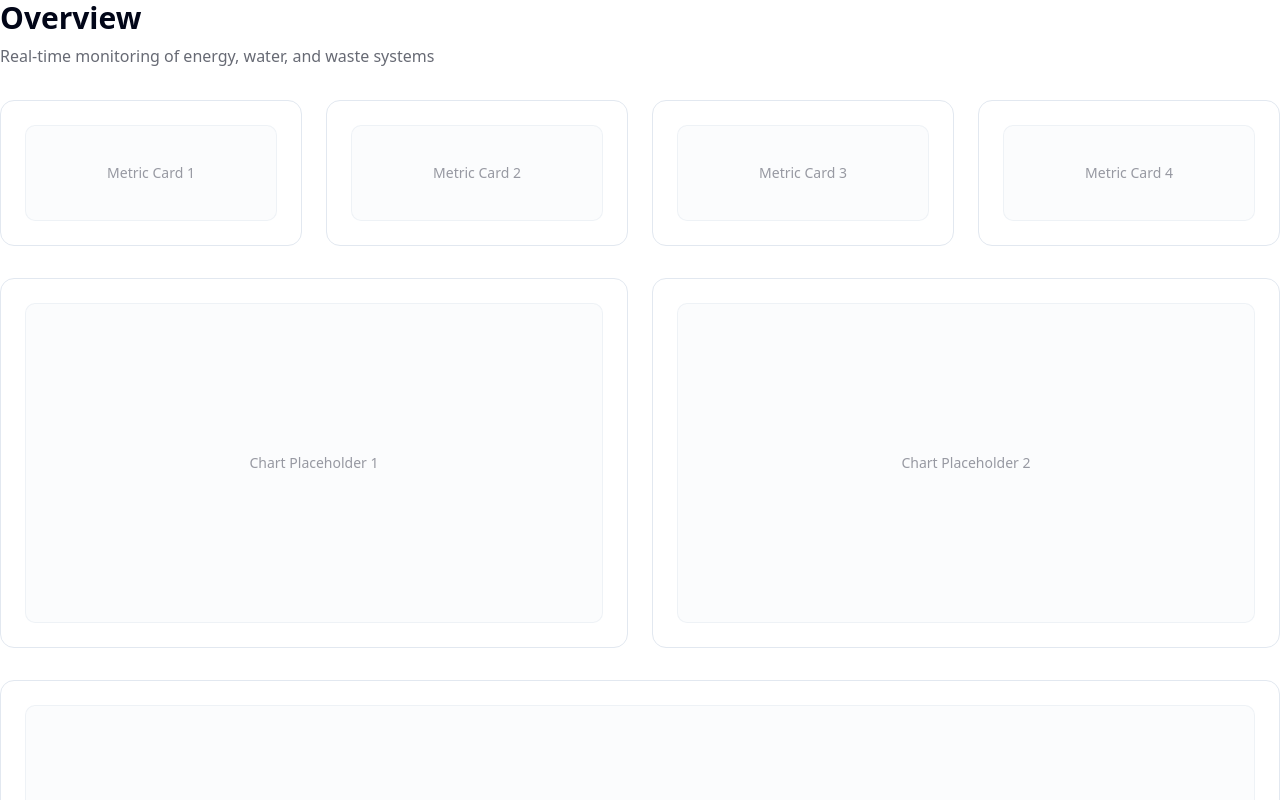
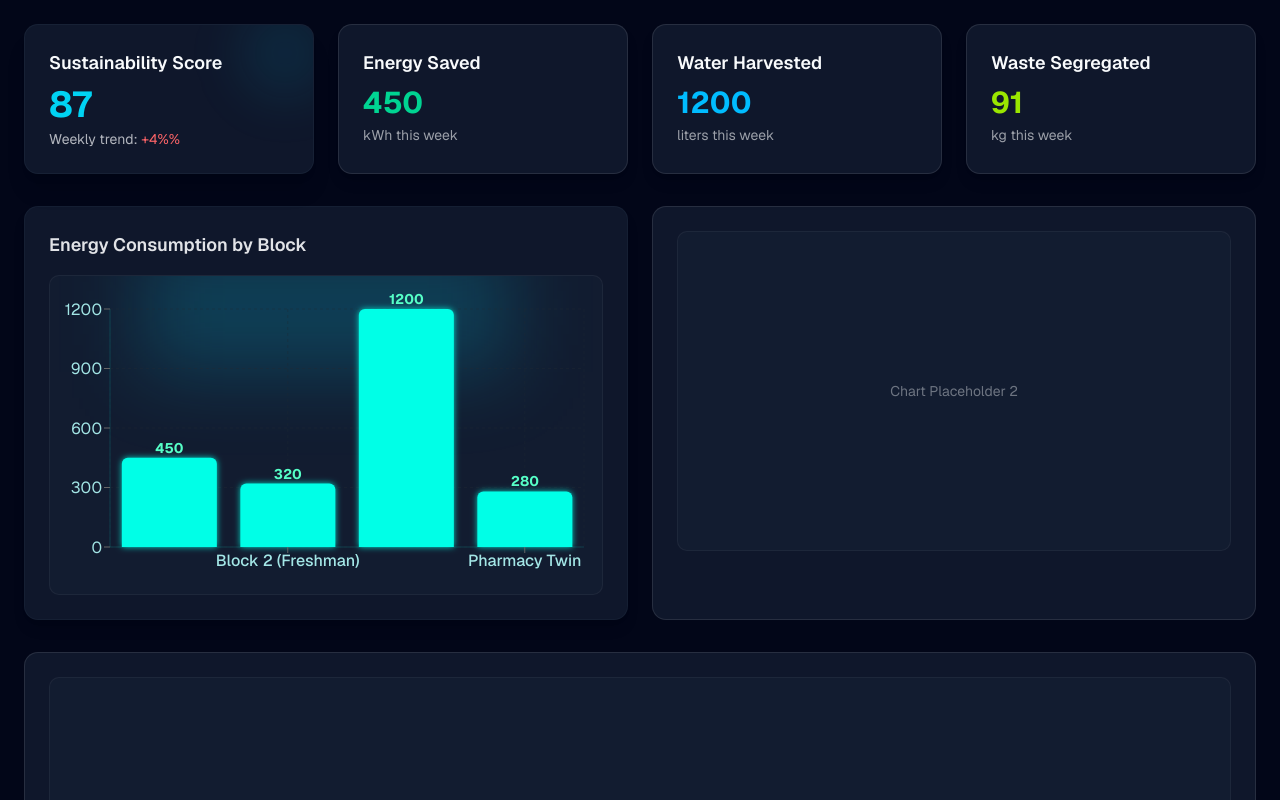
Before and after one commit to Nikhileshhh2603/green-campus-gcet, a Next.js app: page / in a window 1280 px wide. Shown: the top 800 px of the page. Built offline with nearby package versions, Linux system fonts and the light colour scheme.

Commit message:
CHARTS ARE ALIVE AND HYDRATED

```diff
--- a/app/layout.tsx
+++ b/app/layout.tsx
@@ -23,7 +23,7 @@ export default function RootLayout({
   children: React.ReactNode;
 }>) {
   return (
-    <html lang="en"className="dark">
+    <html lang="en" className="dark" suppressHydrationWarning>
       <body
         className={`${geistSans.variable} ${geistMono.variable} antialiased`}
       >
--- a/components/dashboard-layout.tsx
+++ b/components/dashboard-layout.tsx
@@ -1,43 +1,145 @@
-import type { Metadata } from 'next'
+'use client';
+
+import React, { useState, useEffect } from 'react';
+// Import Recharts
+import { BarChart, Bar, XAxis, YAxis, Tooltip, ResponsiveContainer, CartesianGrid } from 'recharts';
 import { Geist, Geist_Mono } from 'next/font/google';
-
 
 const _geist = Geist({ subsets: ["latin"] });
 const _geistMono = Geist_Mono({ subsets: ["latin"] });
 
-export const metadata: Metadata = {
-  title: 'GCET Command Center',
-  description: 'Premium dark-mode admin dashboard for resource management',
-  generator: 'v0.app',
-  icons: {
-    icon: [
-      {
-        url: '/icon-light-32x32.png',
-        media: '(prefers-color-scheme: light)',
-      },
-      {
-        url: '/icon-dark-32x32.png',
-        media: '(prefers-color-scheme: dark)',
-      },
-      {
-        url: '/icon.svg',
-        type: 'image/svg+xml',
-      },
-    ],
-    apple: '/apple-icon.png',
-  },
+export default function DashboardLayout({ children }: { children: React.ReactNode }) {
+  const [isMounted, setIsMounted] = useState(false);
+  const [data, setData] = useState<any>(null);
+  const [loading, setLoading] = useState(true);
+
+  useEffect(() => {
+    setIsMounted(true);
+  }, []);
+
+  useEffect(() => {
+    fetch('/api/data')
+      .then(res => res.json())
+      .then(json => {
+        setData(json);
+        setLoading(false);
+      })
+      .catch(() => setLoading(false));
+  }, []);
+
+  // Prevent hydration mismatch, per React best practices
+  if (!isMounted) return null;
+
+  if (loading || !data) {
+    return (
+      <div className="min-h-screen flex items-center justify-center bg-background">
+        <div className="text-2xl md:text-4xl font-bold text-cyan-400 drop-shadow-glow animate-pulse text-center">
+          Connecting to GCET Server...
+        </div>
+      </div>
+    );
+  }
+
+  const { sustainabilityScore, weeklyTrend, metrics, blocks } = data;
+
+  return (
+    <div className="min-h-screen bg-background font-sans antialiased p-6">
+      {/* Metric Cards Grid */}
+      <div className="grid grid-cols-1 md:grid-cols-2 lg:grid-cols-4 gap-6 mb-8">
+        {/* Sustainability Score Card */}
+        <div className="bg-card border border-accent/60 rounded-xl p-6 shadow-xl hover:border-accent/80 transition-colors relative overflow-hidden">
+          <div className="absolute -top-5 -right-5 w-24 h-24 rounded-full bg-cyan-500/10 blur-xl pointer-events-none" />
+          <h2 className="text-foreground mb-2 text-lg font-semibold">
+            Sustainability Score
+          </h2>
+          <div className="text-4xl font-bold text-cyan-400 drop-shadow-glow">{sustainabilityScore}</div>
+          <div className="mt-1 text-sm text-foreground/70">
+            Weekly trend:{' '}
+            <span className={weeklyTrend >= 0 ? 'text-green-400' : 'text-red-400'}>
+              {weeklyTrend > 0 ? '+' : ''}{weeklyTrend}%
+            </span>
+          </div>
+        </div>
+        {/* Energy Saved */}
+        <div className="bg-card border border-border rounded-xl p-6 shadow-lg hover:border-accent/50 transition-colors">
+          <h2 className="text-foreground mb-2 text-lg font-semibold">
+            Energy Saved
+          </h2>
+          <div className="text-3xl font-bold text-emerald-400 drop-shadow-glow">{metrics.energySaved}</div>
+          <div className="mt-1 text-sm text-foreground/60">kWh this week</div>
+        </div>
+        {/* Water Harvested */}
+        <div className="bg-card border border-border rounded-xl p-6 shadow-lg hover:border-accent/50 transition-colors">
+          <h2 className="text-foreground mb-2 text-lg font-semibold">
+            Water Harvested
+          </h2>
+          <div className="text-3xl font-bold text-sky-400 drop-shadow-glow">{metrics.waterHarvested}</div>
+          <div className="mt-1 text-sm text-foreground/60">liters this week</div>
+        </div>
+        {/* Waste Segregated */}
+        <div className="bg-card border border-border rounded-xl p-6 shadow-lg hover:border-accent/50 transition-colors">
+          <h2 className="text-foreground mb-2 text-lg font-semibold">
+            Waste Segregated
+          </h2>
+          <div className="text-3xl font-bold text-lime-400 drop-shadow-glow">{metrics.wasteSegregated}</div>
+          <div className="mt-1 text-sm text-foreground/60">kg this week</div>
+        </div>
+      </div>
+
+      {/* Charts Grid Section */}
+      <div className="grid grid-cols-1 lg:grid-cols-2 gap-6 mb-8">
+        {/* BarChart for Block Energy */}
+        <div className="bg-card border border-accent/50 rounded-xl p-6 shadow-lg transition-colors flex flex-col">
+          <h2 className="text-foreground/90 text-lg font-semibold mb-4">
+            Energy Consumption by Block
+          </h2>
+          <div className="h-80 flex items-center justify-center bg-secondary/30 rounded-lg border border-border/50 relative overflow-hidden">
+            <div className="absolute -top-8 left-1/2 -translate-x-1/2 w-2/3 h-32 bg-cyan-400/20 blur-2xl pointer-events-none" />
+            <ResponsiveContainer width="100%" height={300}>
+              <BarChart data={blocks} margin={{ top: 24, right: 18, left: 0, bottom: 8 }}>
+                <defs>
+                  <filter id="glow-bar" x="-20%" y="-20%" width="140%" height="140%">
+                    <feDropShadow dx="0" dy="0" stdDeviation="3" floodColor="#00ffe7" floodOpacity="0.8" />
+                  </filter>
+                </defs>
+                <CartesianGrid stroke="#222a33" strokeDasharray="3 3" opacity={0.4} />
+                <XAxis dataKey="name" tick={{ fill: "#a3e6e6", fontWeight: 500 }} axisLine={{ stroke: "#00fff2", opacity: 0.15 }} />
+                <YAxis tick={{ fill: "#a3e6e6" }} axisLine={{ stroke: "#00fff2", opacity: 0.15 }} />
+                <Tooltip
+                  contentStyle={{ background: "#14222f", border: "1px solid #00fff2", color: "#e0fff9" }}
+                  itemStyle={{ color: "#00ffe7" }}
+                  cursor={{ fill: "#14222f", opacity: 0.1 }}
+                />
+                <Bar
+                  dataKey="energy"
+                  name="Energy (kWh)"
+                  fill="#00ffe7"
+                  radius={[6, 6, 0, 0]}
+                  filter="url(#glow-bar)"
+                  label={{ position: 'top', fill: '#56ffc7', fontSize: 14, fontWeight: "bold" }}
+                />
+              </BarChart>
+            </ResponsiveContainer>
+          </div>
+        </div>
+
+        {/* Chart Placeholder 2 (unchanged) */}
+        <div className="bg-card border border-border rounded-xl p-6 hover:border-accent/50 transition-colors">
+          <div className="h-80 bg-secondary/30 rounded-lg flex items-center justify-center border border-border/50">
+            <p className="text-foreground/40 text-sm">Chart Placeholder 2</p>
+          </div>
+        </div>
+      </div>
+
+      {/* Wide Chart Placeholder (unchanged) */}
+      <div className="bg-card border border-border rounded-xl p-6 hover:border-accent/50 transition-colors">
+        <div className="h-80 bg-secondary/30 rounded-lg flex items-center justify-center border border-border/50">
+          <p className="text-foreground/40 text-sm">Wide Chart Placeholder</p>
+        </div>
+      </div>
+
+      {/* Children, e.g. page content (Overview, etc.) */}
+      <div className="hidden">{children}</div>
+    </div>
+  );
 }
-
-export default function RootLayout({
-  children,
-}: Readonly<{
-  children: React.ReactNode
-}>) {
-  return (
-    <html lang="en">
-      <body className="font-sans antialiased">
-        {children}
-      </body>
-    </html>
-  )
-}
```
